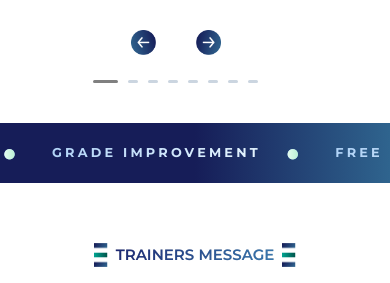
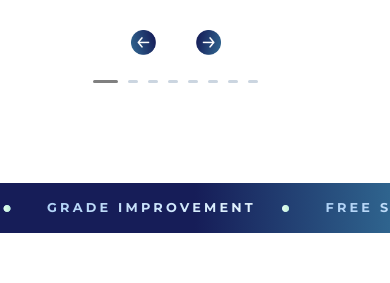
Before and after one commit to Mohit13333/my-ign, a Next.js app: page /maincourse in a window 390 px wide. Shown: the part 2840-3123 px from the top of the page. Built offline with nearby package versions, Linux system fonts and the light colour scheme.

Commit message:
subject changes

```diff
--- a/src/styles/home/MovingBanner.css
+++ b/src/styles/home/MovingBanner.css
@@ -65,6 +65,26 @@
     line-height: 40px;
       gap: 3rem; /* equal spacing between dot and text */
   }
+  .scrollItem1 .dot {
+  font-size: 1rem;
+  font-weight: bold;
+  background: linear-gradient(90deg, #EDFFF4, #A6EAC7);
+  -webkit-background-clip: text;
+  -webkit-text-fill-color: transparent;
+  background-clip: text;
+  color: transparent;
+  margin: 0; /* remove old margin */
+}
+.bannerScroll1 {
+  margin: 100px 0;
+  width: 100%;
+  overflow: hidden;
+  background: linear-gradient(90deg, #161d58 50%, #2f648e 100%);
+  min-height: 50px;
+  display: flex;
+  align-items: center;
+  position: relative;
+}
   .scrollContent1 {
   gap: 0.3rem !important; /* equal space between items */
 }
```
